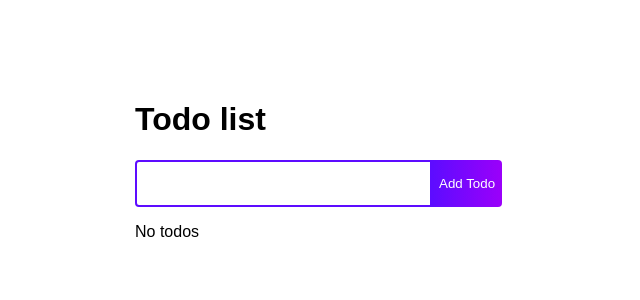
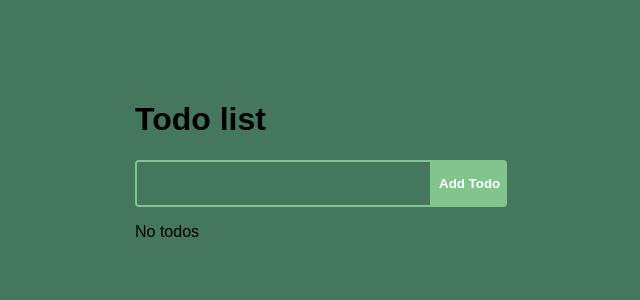
Before and after one commit to ukioxz/Note-app-react, a React (Create React App) app in the folder note-app/: page / in a window 1280 px wide. Shown: the top 300 px of the page, without its empty margins (205-845 px from the left). Built offline with nearby package versions, Linux system fonts and the light colour scheme.

Commit message:
Change css style

```diff
--- a/note-app/src/index.css
+++ b/note-app/src/index.css
@@ -2,6 +2,7 @@ body {
   margin: 0;
   padding: 0;
   font-family: sans-serif;
+  background-color:rgba(22, 85, 53, 0.8);
 }
 .wrapper{
   padding-top: 5rem;
@@ -20,7 +21,7 @@ body {
 .wrapper input {
   padding: 14px 100px 14px 16px;
   border-radius: 4px 0 0 4px;
-  border: 2px solid #5d0cff;
+  border: 2px solid rgba(144, 217, 153, 0.8);
   outline: none;
   background: transparent;
 }
--- a/note-app/src/todo/addTodo.js
+++ b/note-app/src/todo/addTodo.js
@@ -2,14 +2,15 @@ import React, {useState} from 'react';
 
 const styles = {
   button: {
-    padding: '16px 7px',
+  padding: '16px 7px',
   border: 'none',
   borderRadius: '0 4px 4px 0',
   cursor: 'pointer',
   outline: 'none',
-  background: 'linear-gradient(90deg,rgba(93, 12, 255, 1) 0%,rgba(155, 0, 250, 1) 100%)',
+  background: 'rgba(144, 217, 153, 0.8)',
   color: '#fff',
-  textTransform: 'capitalize'
+  textTransform: 'capitalize',
+  fontWeight: 'bold'
   }
 }
 function useInputValue(defaultValue = ''){
--- a/note-app/src/todo/todoItem.js
+++ b/note-app/src/todo/todoItem.js
@@ -7,7 +7,7 @@ const styles = {
     justifyContent: 'space-between',
     alignItems: 'center',
     padding: '.5rem 1rem',
-    border: '1px solid #ccc',
+    border: '1px solid rgba(144, 217, 153, 0.8)',
     borderRadius: '4px',
     marginBottom: '.5rem'
   },
```
